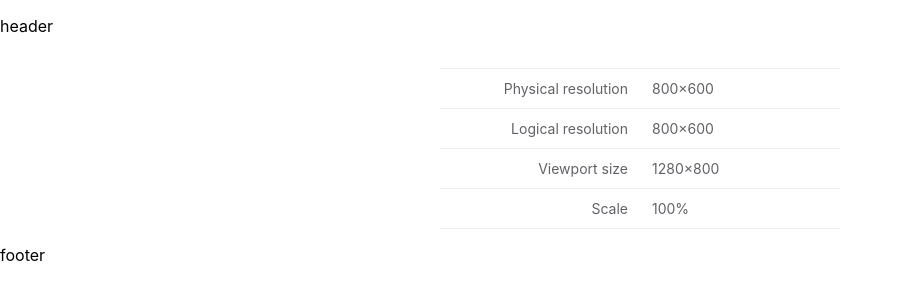
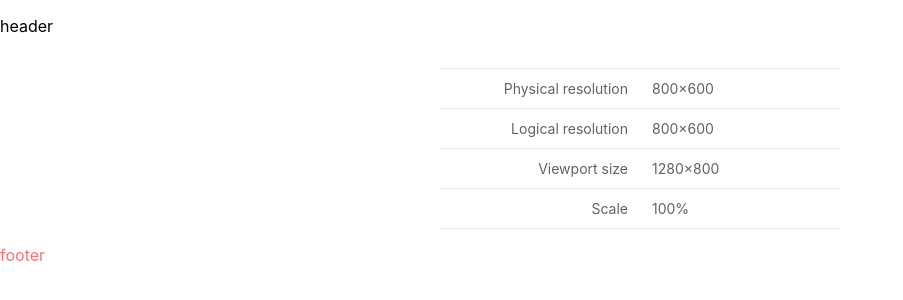
Before and after one commit to CyrusYip/resolution-viewer, a Vue app: page / in a window 1280 px wide. Shown: the top 300 px of the page, without its empty margins (0-903 px from the left). Built offline with nearby package versions, Linux system fonts and the light colour scheme.

Commit message:
chore: configure UnoCSS

```diff
--- a/src/App.vue
+++ b/src/App.vue
@@ -77,7 +77,7 @@ const tableData = computed(() => {
     </main>
 
     <footer>
-      <p>footer</p>
+      <p text-red>footer</p>
     </footer>
   </el-config-provider>
 </template>
--- a/src/main.ts
+++ b/src/main.ts
@@ -1,6 +1,6 @@
 import './assets/main.css'
-
 import { createApp } from 'vue'
 import App from './App.vue'
+import 'virtual:uno.css'
 
 createApp(App).mount('#app')
--- /dev/null
+++ b/uno.config.ts
@@ -0,0 +1,9 @@
+// uno.config.ts
+import { defineConfig, presetAttributify, presetUno } from 'unocss'
+
+export default defineConfig({
+  presets: [
+    presetUno(),
+    presetAttributify(),
+  ],
+})
--- a/vite.config.ts
+++ b/vite.config.ts
@@ -5,6 +5,7 @@ import vue from '@vitejs/plugin-vue'
 import AutoImport from 'unplugin-auto-import/vite'
 import Components from 'unplugin-vue-components/vite'
 import { ElementPlusResolver } from 'unplugin-vue-components/resolvers'
+import UnoCSS from 'unocss/vite'
 
 // https://vitejs.dev/config/
 export default defineConfig({
@@ -16,6 +17,7 @@ export default defineConfig({
     Components({
       resolvers: [ElementPlusResolver()],
     }),
+    UnoCSS(),
   ],
   resolve: {
     alias: {
```
